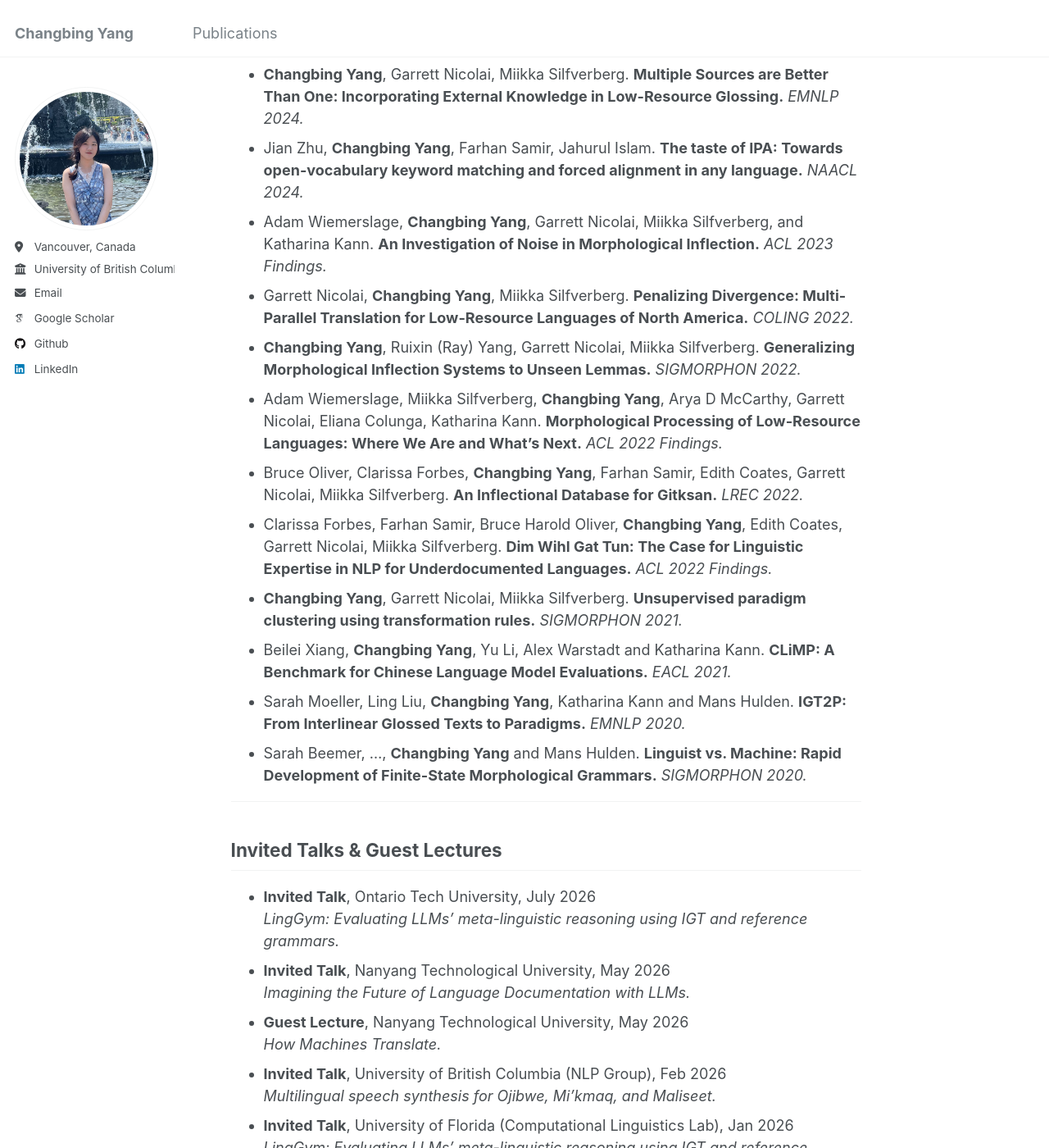
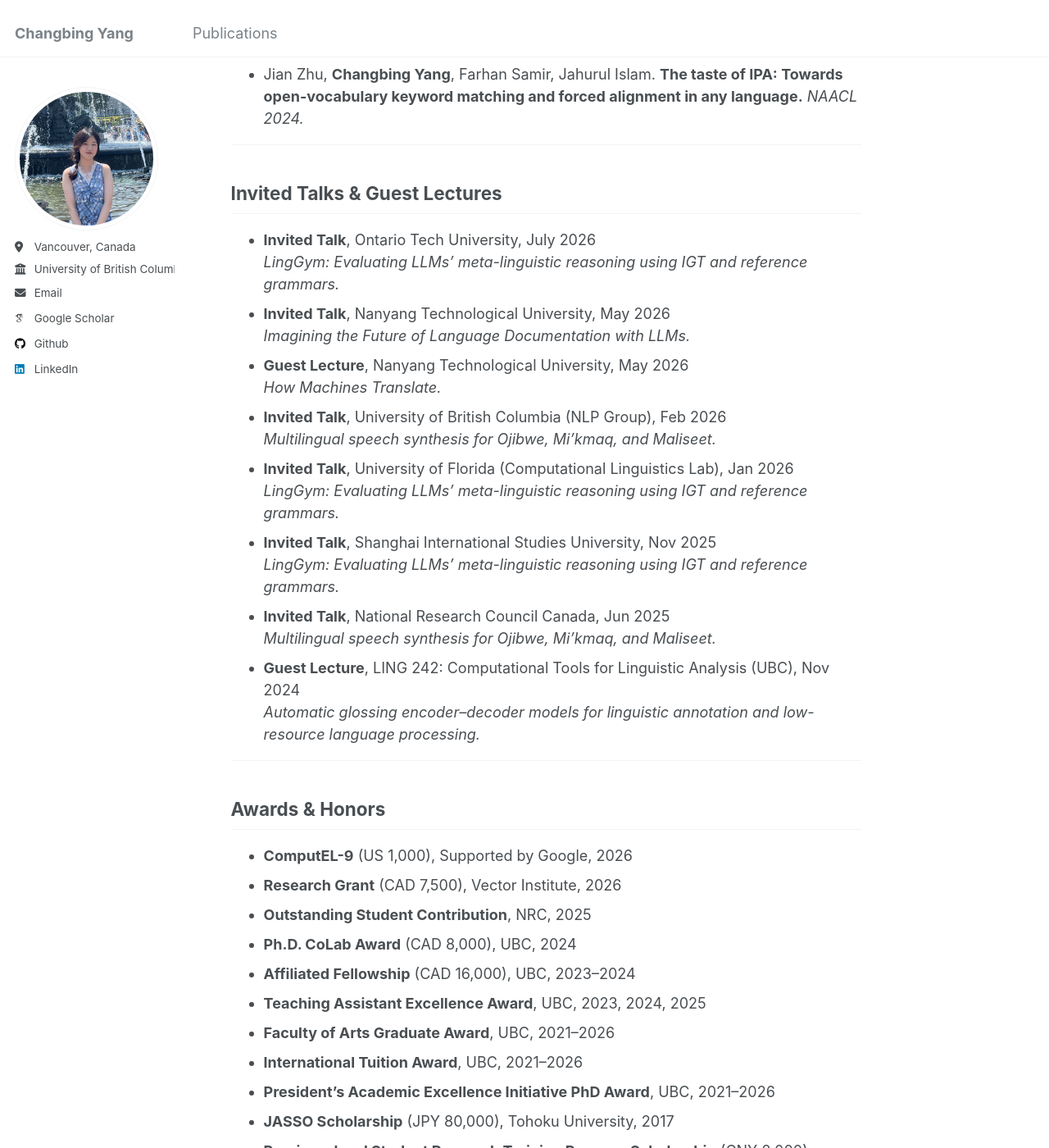
Before and after one commit to changbingY/changbingY.github.io, a Jekyll site: the page built from _pages/about.md, in a window 1280 px wide and 1400 px high, scrolled down 1158 px. Shown: the whole window at 82% size. Built offline with Jekyll 4.4.1, drawn with Linux system fonts in a browser that asks for light colours; some web fonts are replaced; some of the changed text lies outside the part shown.

Commit message:
Update about.md

```diff
--- a/_pages/about.md
+++ b/_pages/about.md
@@ -26,22 +26,11 @@ My research is at the intersection of linguistics and AI. My work mainly focuses
 
 ## Selected Publications
 
-- **Changbing Yang**, Patricia Anderson, Godfred Agyapong, Sarah Moeller. **Annotation Tools for Language Documentation: A Survey of Capabilities, Gaps, and Morphological Support.** *ComputEL-9, 2026.* <span style="background-color: #fff9c4; padding: 2px 6px; border-radius: 3px;">Travel Grant</span>
 - **Changbing Yang**, Patrick Littell, Gabriel Bernier-Colborne, Yanfei Lu and Mengzhe Geng. **GlossMATE: Multi-Agent Translator Explanations for Glosses.** *LREC 2026.*
 - **Changbing Yang**, Franklin Ma, Freda Shi, Jian Zhu. **LingGym: How Far Are LLMs from Thinking Like Field Linguists?** *EMNLP 2025 (Oral).* 🏆 <span style="background-color: #fff9c4; padding: 2px 6px; border-radius: 3px;">Outstanding Paper Award</span>
 - Shenran Wang, **Changbing Yang**, Mike Parkhill, Chad Quinn, Christopher Hammerly, Jian Zhu. **Developing multilingual speech synthesis system for Ojibwe, Mi'kmaq, and Maliseet.** *NAACL 2025.* 🏆 <span style="background-color: #fff9c4; padding: 2px 6px; border-radius: 3px;">Best Theme Paper Runner-Up</span>
 - **Changbing Yang**, Garrett Nicolai, Miikka Silfverberg. **Multiple Sources are Better Than One: Incorporating External Knowledge in Low-Resource Glossing.** *EMNLP 2024.*
 - Jian Zhu, **Changbing Yang**, Farhan Samir, Jahurul Islam. **The taste of IPA: Towards open-vocabulary keyword matching and forced alignment in any language.** *NAACL 2024.*
-- Adam Wiemerslage, **Changbing Yang**, Garrett Nicolai, Miikka Silfverberg, and Katharina Kann. **An Investigation of Noise in Morphological Inflection.** *ACL 2023 Findings.*
-- Garrett Nicolai, **Changbing Yang**, Miikka Silfverberg. **Penalizing Divergence: Multi-Parallel Translation for Low-Resource Languages of North America.** *COLING 2022.*
-- **Changbing Yang**, Ruixin (Ray) Yang, Garrett Nicolai, Miikka Silfverberg. **Generalizing Morphological Inflection Systems to Unseen Lemmas.** *SIGMORPHON 2022.*
-- Adam Wiemerslage, Miikka Silfverberg, **Changbing Yang**, Arya D McCarthy, Garrett Nicolai, Eliana Colunga, Katharina Kann. **Morphological Processing of Low-Resource Languages: Where We Are and What's Next.** *ACL 2022 Findings.*
-- Bruce Oliver, Clarissa Forbes, **Changbing Yang**, Farhan Samir, Edith Coates, Garrett Nicolai, Miikka Silfverberg. **An Inflectional Database for Gitksan.** *LREC 2022.*
-- Clarissa Forbes, Farhan Samir, Bruce Harold Oliver, **Changbing Yang**, Edith Coates, Garrett Nicolai, Miikka Silfverberg. **Dim Wihl Gat Tun: The Case for Linguistic Expertise in NLP for Underdocumented Languages.** *ACL 2022 Findings.*
-- **Changbing Yang**, Garrett Nicolai, Miikka Silfverberg. **Unsupervised paradigm clustering using transformation rules.** *SIGMORPHON 2021.*
-- Beilei Xiang, **Changbing Yang**, Yu Li, Alex Warstadt and Katharina Kann. **CLiMP: A Benchmark for Chinese Language Model Evaluations.** *EACL 2021.*
-- Sarah Moeller, Ling Liu, **Changbing Yang**, Katharina Kann and Mans Hulden. **IGT2P: From Interlinear Glossed Texts to Paradigms.** *EMNLP 2020.*
-- Sarah Beemer, ..., **Changbing Yang** and Mans Hulden. **Linguist vs. Machine: Rapid Development of Finite-State Morphological Grammars.** *SIGMORPHON 2020.*
 
 ---
 
```
